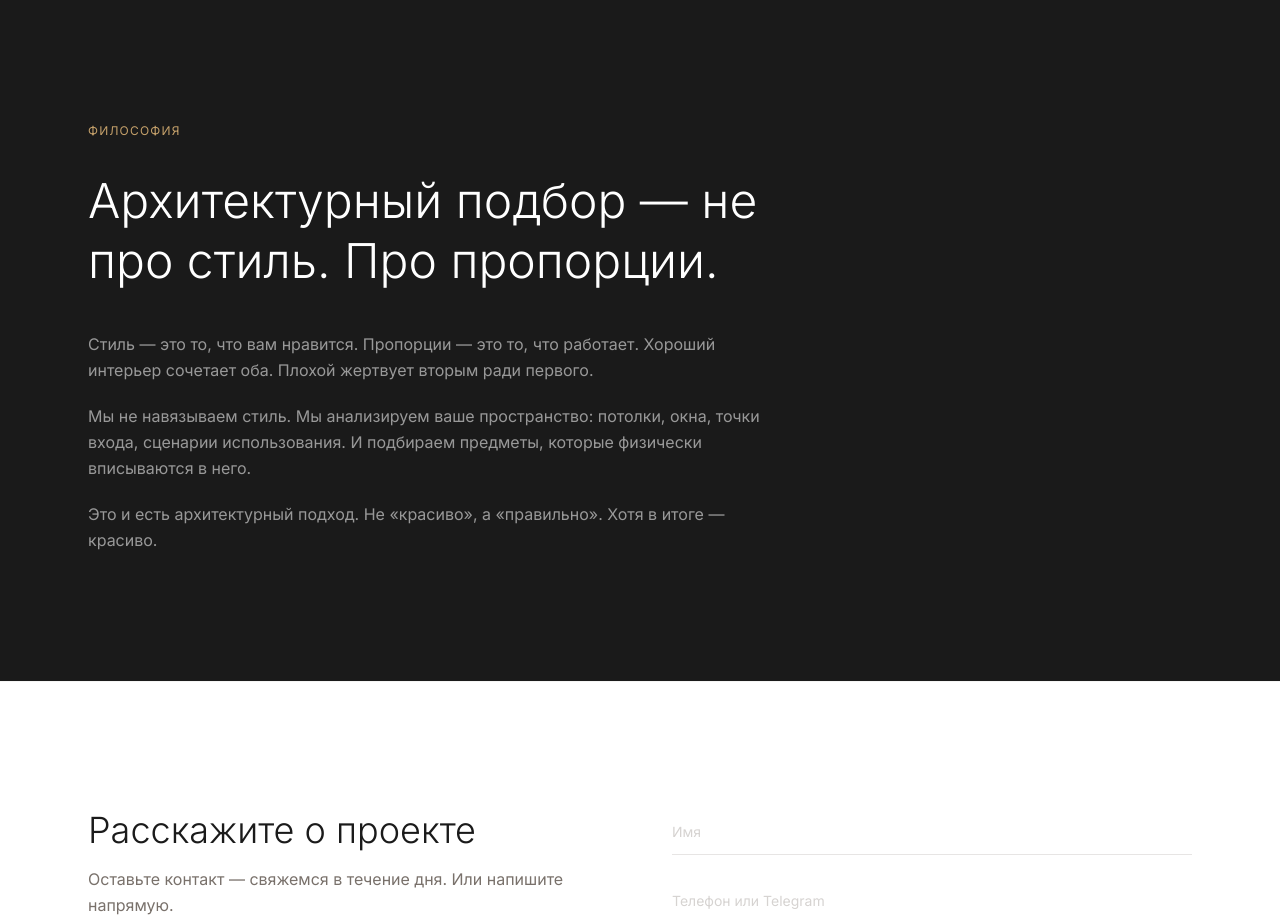
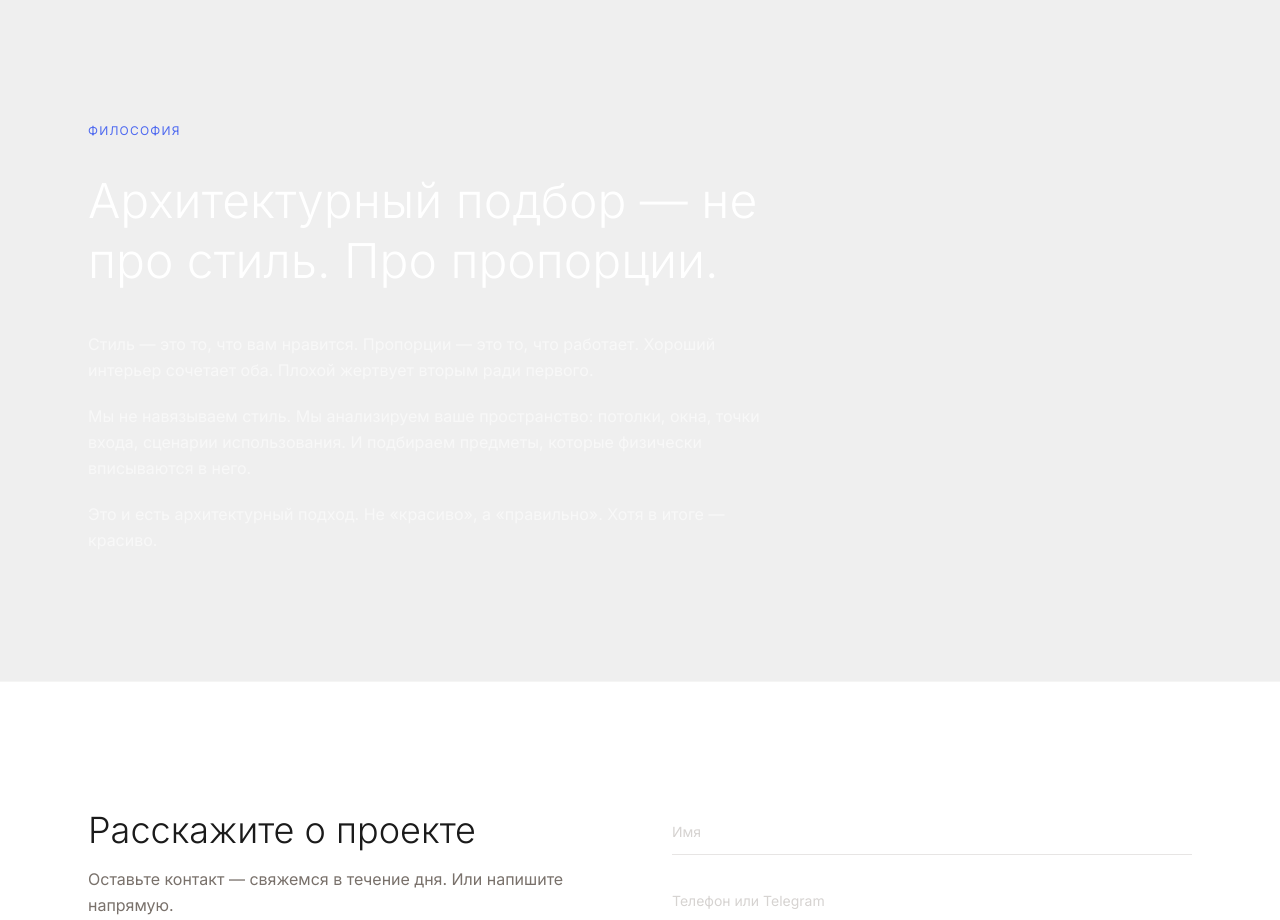
Before and after one commit to mansupraa-dot/fuzzy-fishstick, a React (Vite) app: page / in a window 1280 px wide. Shown: the part 1940-2860 px from the top of the page. Built offline with nearby package versions, Linux system fonts and the light colour scheme.

Commit message:
feat: Light Glass CSS tokens and utility classes

```diff
--- a/src/index.css
+++ b/src/index.css
@@ -1,18 +1,67 @@
-@import url('https://fonts.googleapis.com/css2?family=Inter:wght@300;400;500;600&display=swap');
+@import url('https://fonts.googleapis.com/css2?family=Inter:ital,opsz,wght@0,14..32,300..500;1,14..32,300..400&display=swap');
 @import "tailwindcss";
 
 @theme {
   --font-sans: 'Inter', ui-sans-serif, system-ui, sans-serif;
-  --color-graphite: #1A1A1A;
-  --color-cream: #F6F3ED;
-  --color-accent: #C4A06A;
+
+  /* Light Glass palette */
+  --color-page: #EFEFEF;
+  --color-ink: #1a1a1a;
+  --color-ink-2: #555;
+  --color-ink-3: #888;
+  --color-ink-4: #aaa;
+  --color-ink-5: #ccc;
+
+  /* Keep accent for badges / CTAs */
+  --color-accent: #4F6AF0;
 }
 
 html {
   scroll-behavior: smooth;
+  background-color: #EFEFEF;
 }
 
 body {
   -webkit-font-smoothing: antialiased;
   -moz-osx-font-smoothing: grayscale;
+  background-color: #EFEFEF;
+  color: #1a1a1a;
 }
+
+@layer utilities {
+  /* Base glass card — rounded 20px */
+  .glass-card {
+    background: rgba(255, 255, 255, 0.72);
+    backdrop-filter: blur(20px) saturate(160%);
+    -webkit-backdrop-filter: blur(20px) saturate(160%);
+    border-radius: 20px;
+    border: 1px solid rgba(255, 255, 255, 0.95);
+    box-shadow:
+      0 2px 8px rgba(0, 0, 0, 0.04),
+      0 8px 32px rgba(0, 0, 0, 0.06),
+      inset 0 1px 0 rgba(255, 255, 255, 1);
+  }
+
+  /* Pill glass — for nav bar, chips */
+  .glass-pill {
+    background: rgba(255, 255, 255, 0.72);
+    backdrop-filter: blur(20px) saturate(160%);
+    -webkit-backdrop-filter: blur(20px) saturate(160%);
+    border-radius: 9999px;
+    border: 1px solid rgba(255, 255, 255, 0.95);
+    box-shadow:
+      0 2px 8px rgba(0, 0, 0, 0.04),
+      0 8px 32px rgba(0, 0, 0, 0.06),
+      inset 0 1px 0 rgba(255, 255, 255, 1);
+  }
+
+  /* Subtle icon button circle */
+  .glass-circle {
+    background: rgba(255, 255, 255, 0.8);
+    backdrop-filter: blur(12px);
+    -webkit-backdrop-filter: blur(12px);
+    border-radius: 9999px;
+    border: 1px solid rgba(255, 255, 255, 0.95);
+    box-shadow: 0 2px 6px rgba(0, 0, 0, 0.06);
+  }
+}
```
